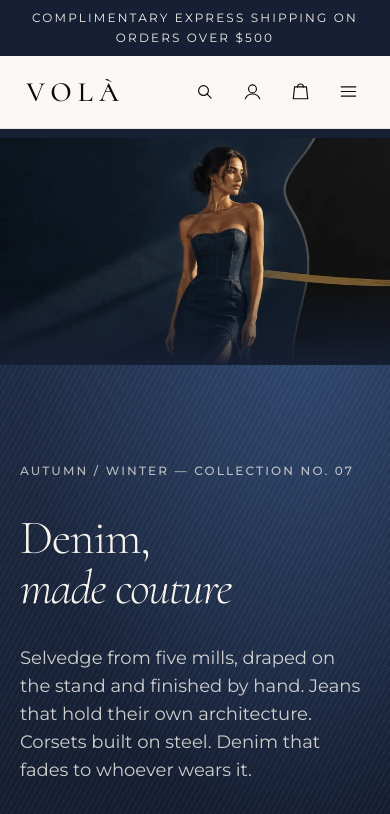
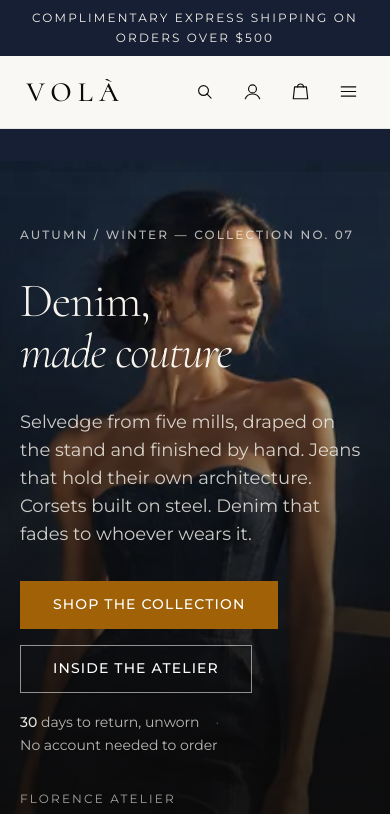
Before and after one commit to asfoursimon1-glitch/Vola, a plain HTML site: page index.html in a window 390 px wide. Shown: the top 814 px of the page. Drawn offline with Linux system fonts and the light colour scheme.

Commit message:
Put the phone hero back to one image, with the copy inside it
Stacking freed the text and cost more than it bought: a picture, then a page,
where a hero is meant to be one image the words live inside. The band is gone.

The earlier note in this file was right that overlap cannot be avoided at this
shape -- a 375 by 715 box against a 16:9 frame crops the sides and she spans
the full height whatever object-position says. What it treated as a dead end
is actually the whole decision: not whether the copy overlaps her, but where.

It falls on her gown. Dark, unbroken denim is the best ground for type
anywhere in the frame, and it puts her face and the corset in the clear above
the headline instead of behind it -- which was the real complaint the first
time round, not the overlap itself.

So the scrim stops fading evenly and is weighted to the foot: nearly opaque
under the buttons, gone before it reaches her face. The figure sits at 92%
rather than the 55% the wider breakpoint flattens it to, because the darkness
now comes from the gradient where it is needed instead of from dimming the
whole photograph to protect one corner of it. object-position lifts her head
clear of the top edge, which the drift's oversize would otherwise crop into.

The scroll drift stays, and gets more room on a full-height hero: 74px each
way, 149px of travel, verified still covering the frame on all four edges at
the extreme the painter can reach. Desktop untouched -- Ken Burns running,
full opacity, cursor tilt bound, no drift.

Co-Authored-By: Claude Opus 5 <noreply@anthropic.com>

```diff
--- a/assets/css/vola.css
+++ b/assets/css/vola.css
@@ -592,60 +592,42 @@ a.brand:hover, a.brand:focus-visible { letter-spacing: 0.27em; }
   .hero__figure { opacity: 0.55; }
 }
 
-/* On a phone the figure stops being a backdrop and becomes a plate above the
-   copy. The note above is right that no crop can free the text while both are
-   full-bleed — the box is far taller than the frame, so cover trims the sides
-   and the figure spans the full height whatever object-position says. The
-   only way she clears the copy is to stop sharing the space with it.
-
-   So the hero un-stacks: a band of photograph, then the copy on the indigo
-   ground below it. She is fully visible, face included, at full opacity
-   rather than the 55% the ambient-texture treatment needed — nothing is
-   printed over her any more, so nothing has to be darkened to stay legible.
-
-   The scrim keeps only the job it still has: feathering the plate's bottom
-   edge into the ground so the two read as one surface rather than as a
-   photograph pasted above some text. */
+/* On a phone the photograph stays a full-bleed hero rather than becoming a
+   band above the copy. Stacking them did free the text, but it also turned
+   the page into two blocks — a picture, then a page — and a hero is supposed
+   to be one image the words live inside.
+
+   Some overlap is unavoidable at this shape: the box is far taller than a
+   16:9 frame, so cover trims the sides and she spans the full height whatever
+   object-position says. The job is not to eliminate the overlap but to choose
+   where it falls. It falls on her gown, which is dark, unbroken denim and the
+   best ground for type on the whole frame — while her face and the corset sit
+   in the clear above the headline.
+
+   So the scrim is weighted to the foot instead of fading evenly: almost
+   opaque under the buttons, gone by the time it reaches her face. And the
+   figure is held near full opacity rather than the 55% the wider breakpoint
+   uses, because the darkness now comes from the gradient where it is needed
+   rather than from flattening the whole photograph. */
 @media (max-width: 700px) {
-  .hero {
-    min-height: 0;
-    grid-template-rows: 28svh auto;
+  .hero__figure {
+    opacity: 0.92;
+    /* lifts her head clear of the top edge, which the drift's oversize would
+       otherwise crop into, and keeps the corset above the headline */
+    object-position: 60% 16%;
   }
-  .hero__figure-wrap {
-    position: relative;
-    inset: auto;
-    grid-row: 1;
-    /* The hero aligns items to its end. Harmless on an auto row, fatal on a
-       fixed one: this wrapper's only child is absolutely positioned, so it
-       has no height of its own and end-alignment collapsed it to nothing in
-       a fixed one. It has to be told to fill the band it was given. */
-    align-self: stretch;
-  }
-  .hero__figure {
-    opacity: 1;
-    /* her face and the corset, which is the piece this frame is selling */
-    object-position: 62% 18%;
-  }
-  /* motion.js drives this one on scroll instead — the Ken Burns would be
-     writing the same property, and a slow zoom is the less useful of the two
-     on a band this short. The oversize it provided comes back in the
-     transform motion.js writes. */
+  /* motion.js drives this one on scroll — the Ken Burns would be writing the
+     same property, and a drift under the reader's own thumb is the more
+     useful of the two on a touch screen, which has no cursor for the tilt.
+     The oversize the zoom provided comes back in the transform it writes. */
   .hero__figure.is-drifting { animation: none; }
-  .hero__inner {
-    grid-row: 2;
-    padding-block: var(--space-6) var(--space-7);
-  }
   .hero__scrim {
-    /* Pinned to the top over the plate, not the bottom. The base rule sets
-       inset: 0, so releasing `top` instead of `bottom` anchored it to the
-       foot of the hero and darkened the copy it no longer sits behind. */
-    top: 0;
-    bottom: auto;
-    height: 28svh;
     background: linear-gradient(to top,
-                var(--c-indigo-900) 0%,
-                rgba(22, 31, 51, 0.55) 12%,
-                rgba(22, 31, 51, 0) 34%);
+                rgba(12, 10, 9, 0.9) 0%,
+                rgba(12, 10, 9, 0.78) 30%,
+                rgba(12, 10, 9, 0.42) 55%,
+                rgba(12, 10, 9, 0.08) 78%,
+                rgba(12, 10, 9, 0) 92%);
   }
   /* the lean is off on touch anyway; the oversize would only crop the plate */
   [data-tilt] { transform: none; }
```
